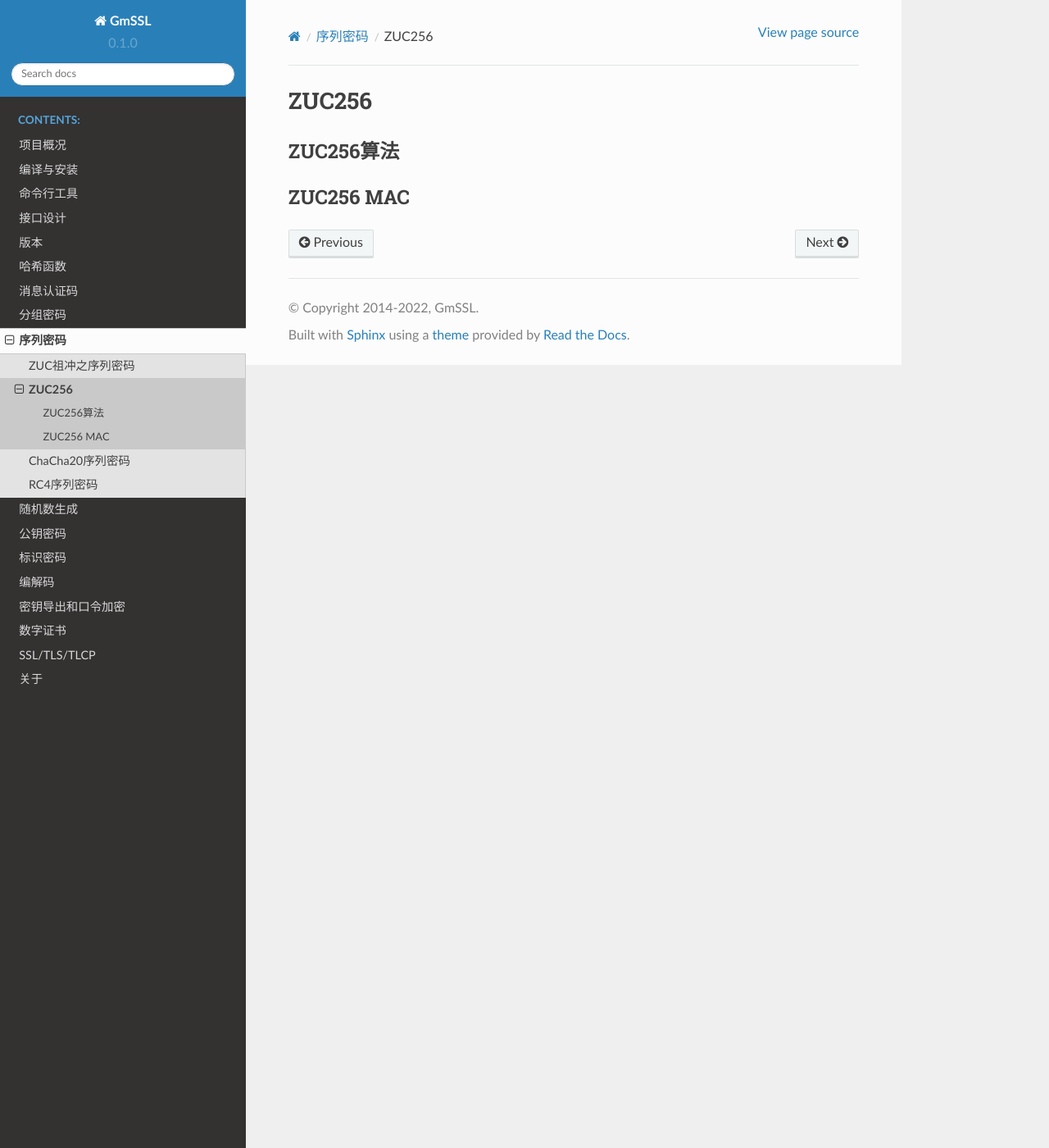
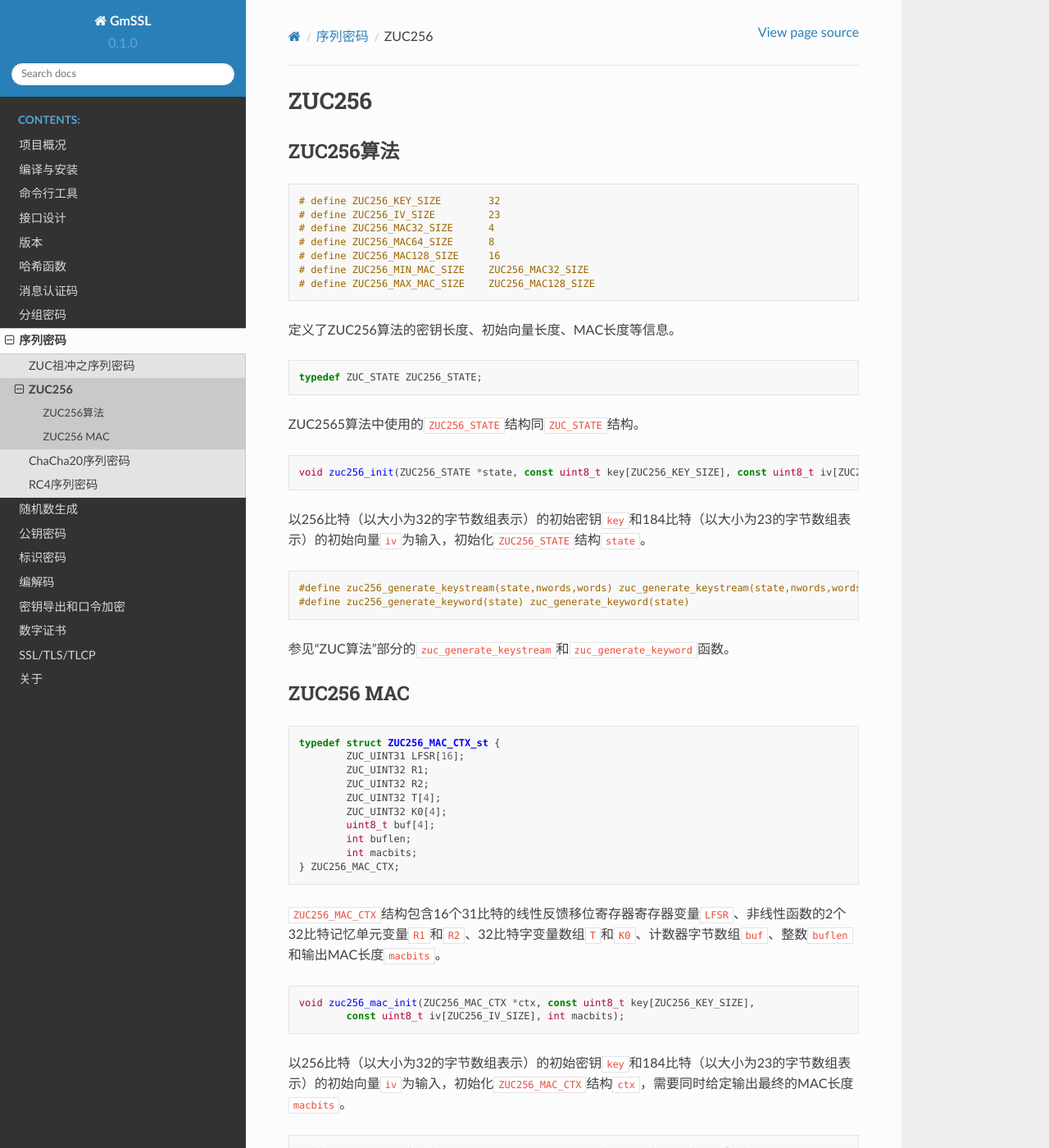
Before and after one commit to zxm256/gmssl-docs, a Sphinx documentation site: the page built from docs/source/stream_cipher/zuc_256.md, in a window 1280 px wide and 1400 px high. Shown: the whole window at 82% size. Built offline with Sphinx 7.4.7 and the Read the Docs theme 2.0.0, drawn with Linux system fonts in a browser that asks for light colours; pages that are not in the unit, such as notebooks, are missing from menus; some of the changed text lies outside the part shown.

Commit message:
Update zuc_256.md

````diff
--- a/docs/source/stream_cipher/zuc_256.md
+++ b/docs/source/stream_cipher/zuc_256.md
@@ -2,6 +2,69 @@
 
 ## ZUC256算法
 
+```c
+# define ZUC256_KEY_SIZE	32
+# define ZUC256_IV_SIZE		23
+# define ZUC256_MAC32_SIZE	4
+# define ZUC256_MAC64_SIZE	8
+# define ZUC256_MAC128_SIZE	16
+# define ZUC256_MIN_MAC_SIZE	ZUC256_MAC32_SIZE
+# define ZUC256_MAX_MAC_SIZE	ZUC256_MAC128_SIZE
+```
 
+定义了ZUC256算法的密钥长度、初始向量长度、MAC长度等信息。
+
+```c
+typedef ZUC_STATE ZUC256_STATE;
+```
+
+ZUC2565算法中使用的`ZUC256_STATE`结构同`ZUC_STATE`结构。
+
+```c
+void zuc256_init(ZUC256_STATE *state, const uint8_t key[ZUC256_KEY_SIZE], const uint8_t iv[ZUC256_IV_SIZE]);
+```
+
+以256比特（以大小为32的字节数组表示）的初始密钥`key`和184比特（以大小为23的字节数组表示）的初始向量`iv`为输入，初始化`ZUC256_STATE`结构`state`。
+
+```c
+#define zuc256_generate_keystream(state,nwords,words) zuc_generate_keystream(state,nwords,words)
+#define zuc256_generate_keyword(state) zuc_generate_keyword(state)
+```
+
+参见“ZUC算法”部分的`zuc_generate_keystream`和`zuc_generate_keyword`函数。
 
 ## ZUC256 MAC
+
+```c
+typedef struct ZUC256_MAC_CTX_st {
+	ZUC_UINT31 LFSR[16];
+	ZUC_UINT32 R1;
+	ZUC_UINT32 R2;
+	ZUC_UINT32 T[4];
+	ZUC_UINT32 K0[4];
+	uint8_t buf[4];
+	int buflen;
+	int macbits;
+} ZUC256_MAC_CTX;
+```
+
+`ZUC256_MAC_CTX`结构包含16个31比特的线性反馈移位寄存器寄存器变量`LFSR`、非线性函数的2个32比特记忆单元变量`R1`和`R2`、32比特字变量数组`T`和`K0`、计数器字节数组`buf`、整数`buflen`和输出MAC长度`macbits`。
+
+```c
+void zuc256_mac_init(ZUC256_MAC_CTX *ctx, const uint8_t key[ZUC256_KEY_SIZE],
+	const uint8_t iv[ZUC256_IV_SIZE], int macbits);
+```
+
+以256比特（以大小为32的字节数组表示）的初始密钥`key`和184比特（以大小为23的字节数组表示）的初始向量`iv`为输入，初始化`ZUC256_MAC_CTX`结构`ctx`，需要同时给定输出最终的MAC长度`macbits`。
+
+```c
+void zuc256_mac_update(ZUC256_MAC_CTX *ctx, const uint8_t *data, size_t len);
+```
+
+用长度为`len`的字节数组`data`更新`ZUC256_MAC_CTX`结构`ctx`。
+
+```c
+void zuc256_mac_finish(ZUC256_MAC_CTX *ctx, const uint8_t *data, size_t nbits, uint8_t *mac);
+```
+
+用长度为`nbits`的字节数组`data`更新`ZUC256_MAC_CTX`结构`ctx`，并输出使用ZUC完整性算法计算出的`macbits`比特消息认证码（该参数需要在调用`zuc256_mac_init`函数时先行提供），将其存放到数组`mac`中。
````
